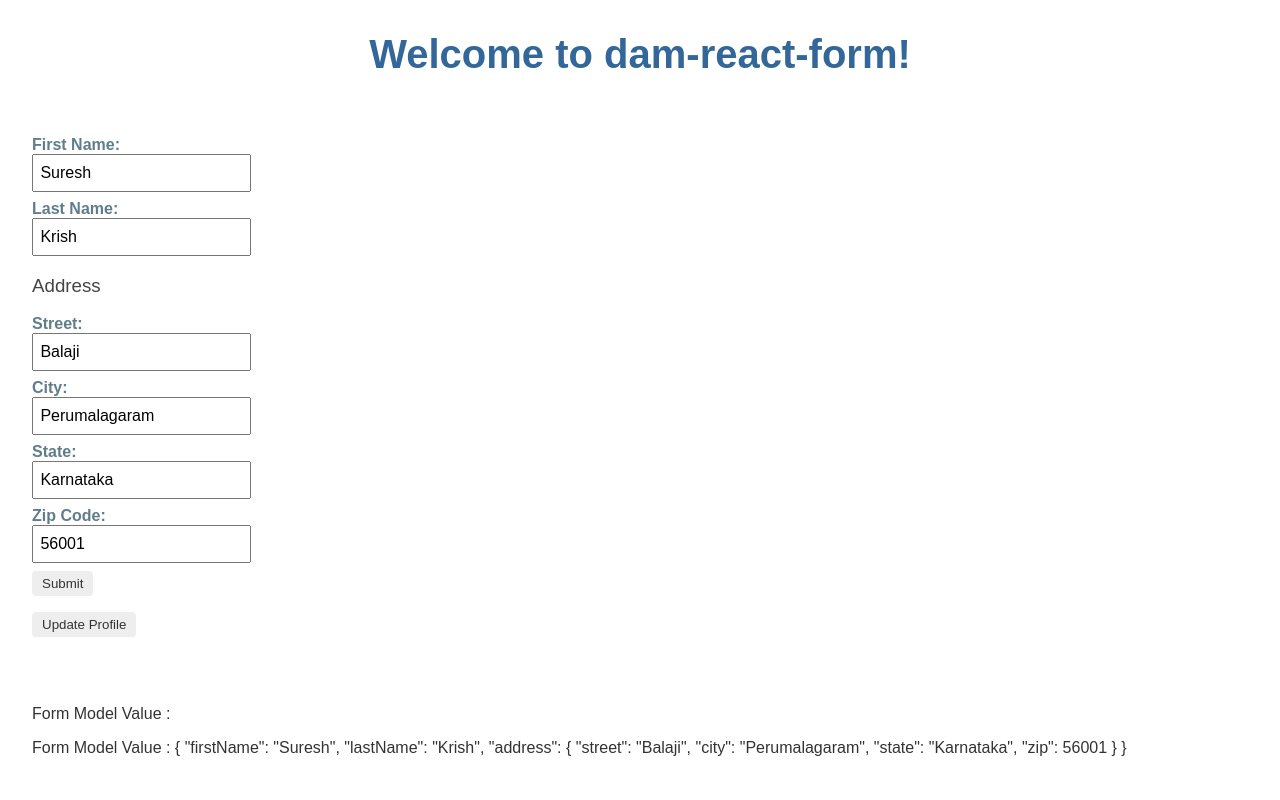
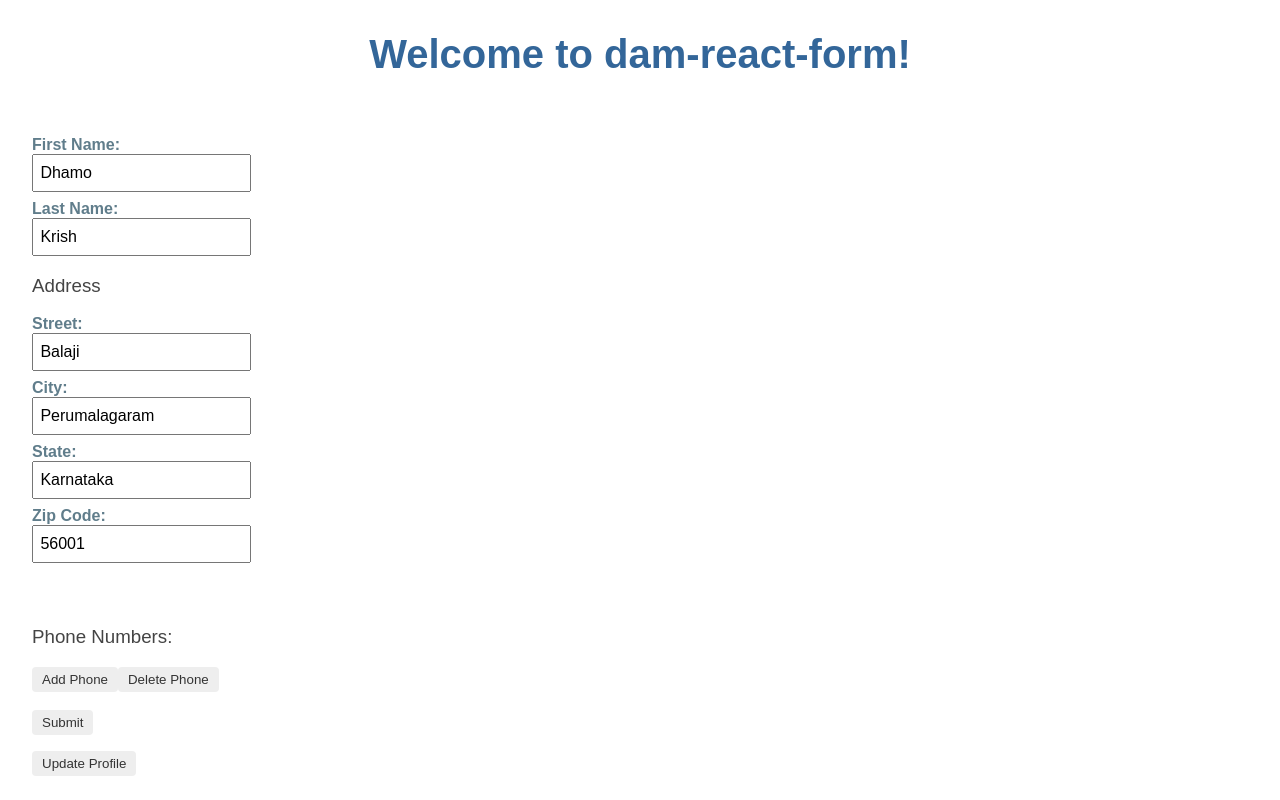
Before and after one commit to dhamodharankrishnan/dam-react-form, an Angular app: page / in a window 1280 px wide. Shown: the top 800 px of the page. Built offline with nearby package versions, Linux system fonts and the light colour scheme.

Commit message:
Form Array

```diff
--- a/src/app/profile-editor/profile-editor.component.html
+++ b/src/app/profile-editor/profile-editor.component.html
@@ -32,6 +32,26 @@
       </label>
     </div>
 
+    <br>
+    <br>
+    <!-- formArrayName is the component name initialized in the formGroup. -->
+    <!-- phoneArrayItems is the arrayItem defined with the data structure of the form group elements in the array . -->
+    <div formArrayName="phoneArray"  >
+        <h3>Phone Numbers:</h3>
+        <button (click)="addPhone()">Add Phone</button>
+        <button (click)="deletePhone()">Delete Phone</button>
+
+      <div *ngFor="let phoneArrayItem of phoneArray.controls; let phoneIndex=index" >
+        <!-- The formgroup name inside the form array is named with the index of the formArray -->
+        <div [formGroupName]="phoneIndex">
+            <input type="checkbox" formControlName="id" />
+            <input type="text" formControlName="areaCode" />
+            <input type="text" formControlName="extension" />
+          </div>
+      </div>
+
+    </div>
+<br>
     <button type="submit" [disabled]="!profileForm.valid">Submit</button>
 
     <p>
--- a/src/app/profile-editor/profile-editor.component.ts
+++ b/src/app/profile-editor/profile-editor.component.ts
@@ -1,5 +1,5 @@
 import { Component, OnInit } from '@angular/core';
-import { FormGroup, FormControl } from '@angular/forms';
+import { FormGroup, FormControl, FormBuilder, FormArray } from '@angular/forms';
 
 @Component({
   selector: 'app-profile-editor',
@@ -9,6 +9,14 @@ import { FormGroup, FormControl } from '@angular/forms';
 export class ProfileEditorComponent implements OnInit {
 
   formModelValue = '';
+
+  phoneArrayItems: {
+    id: number,
+    areaCode: number,
+    extension: number
+  }[];
+
+/*
   profileForm = new FormGroup( {
     firstName: new FormControl(''),
     lastName: new FormControl(''),
@@ -19,22 +27,46 @@ export class ProfileEditorComponent implements OnInit {
       zip: new FormControl()
     })
   });
+*/
 
-  constructor() { }
+constructor(private fb: FormBuilder) { }
+dates = [];
+
+profileForm = this.fb.group(
+  {
+    firstName: [''],
+    lastName: [''],
+    address: this.fb.group({
+      street: [''],
+      city: [''],
+      state: [''],
+      zip: ['']
+    }),
+    phoneArray: this.fb.array([])
+  }
+);
 
   ngOnInit() {
+
+    this.phoneArrayItems = [];
+
+    for( let index = 1; index <= 31; index++){
+      this.dates.push(index);
+    }
+
 
     // To set values for all the controls in the form.
     this.profileForm.setValue(
       {
       firstName: 'Dhamo',
       lastName: 'Krish',
-      address: { street: 'Balaji', city: 'Perumalagaram', state: 'Karnataka', zip: 56001}
+      address: { street: 'Balaji', city: 'Perumalagaram', state: 'Karnataka', zip: 56001},
+      phoneArray: []
     }
     );
 
     // To set individual value in a form.
-    this.profileForm.controls.firstName.setValue('Suresh');
+   // this.profileForm.controls.firstName.setValue('Suresh');
 
 
   }
@@ -55,4 +87,42 @@ export class ProfileEditorComponent implements OnInit {
         }
     });
   }
+
+  get phoneArray() {
+    return this.profileForm.get('phoneArray') as FormArray;
+  }
+
+  addPhone() {
+    this.phoneArray.push(
+      this.fb.group(
+        {
+          id: [''],
+          areaCode: [''],
+          extension: ['']
+        }
+      )
+    );
+  }
+
+  deletePhone() {
+    // this.images.removeAt(this.images.value.findIndex(image => image.id === 502))
+    // this.phoneArray.removeAt(this.phoneArray.value)
+
+    // for (let phoneItem of this.phoneArray.controls) {
+    //   console.log('Id :'+ phoneItem.get('id').value );
+    //   console.log('AreaCode :'+ phoneItem.get('areaCode').value );
+    //   console.log('Extension :'+ phoneItem.get('extension').value );
+    //   if(phoneItem.get('id').value === true){
+    //     this.phoneArray.controls.
+    //   }
+    // }
+
+    this.phoneArray.controls.forEach( function (phoneGroupItem, phoneIndex) {
+      console.log(phoneGroupItem.get('id').value);
+      // this.phoneArray.removeAt(phoneIndex);
+    });
+
+    this.phoneArray.removeAt(this.phoneArray.controls.findIndex( phoneItem => phoneItem.get('id').value === true));
+
+   }
 }
```
